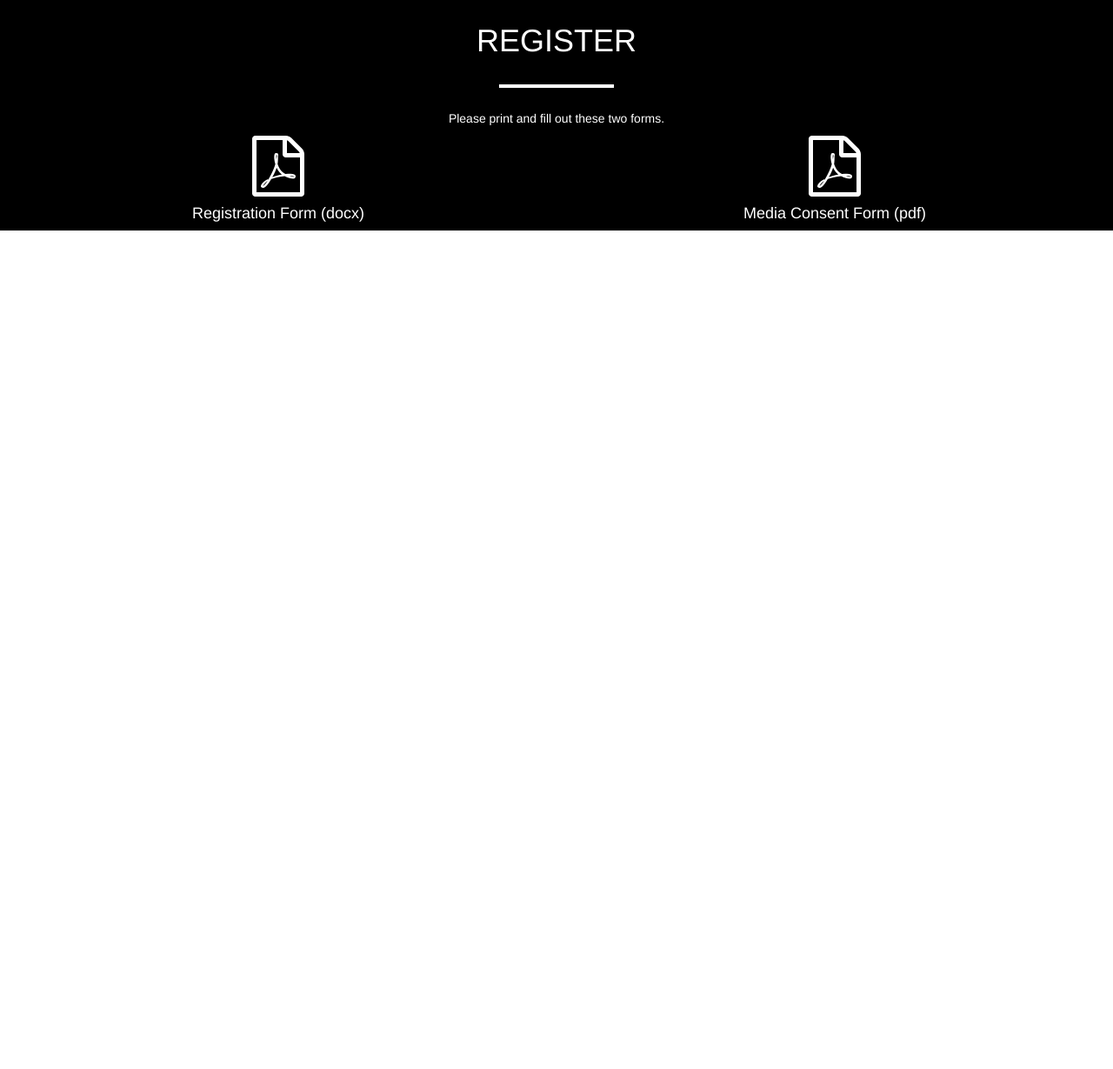
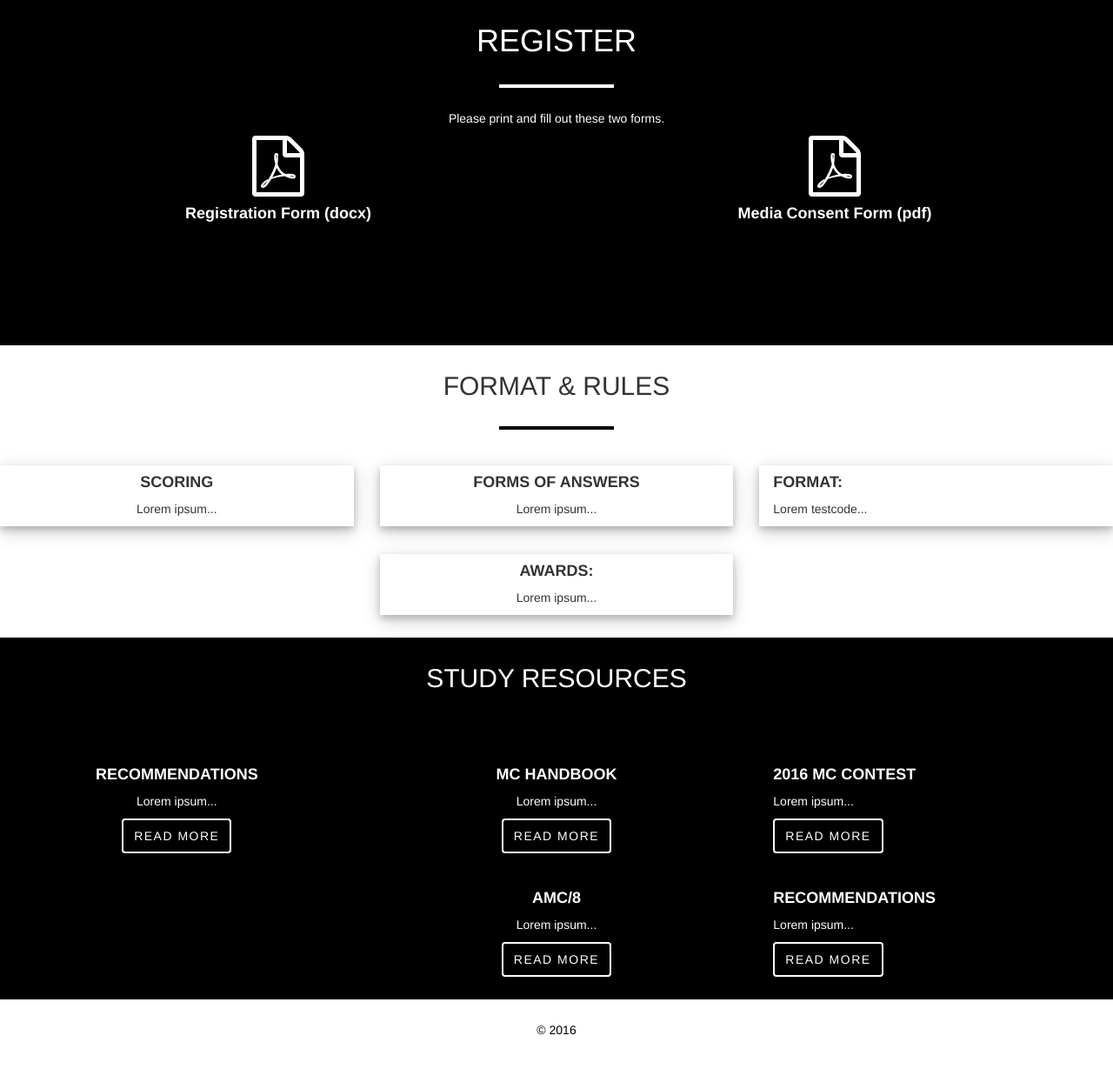
Before and after one commit to isaacaddis/sobaymath.tk, a plain HTML site: page index.html in a window 1280 px wide. Shown: the part 1190-2419 px from the top of the page at 87% size. Before the commit the page ends 1455 px from the top, so only its background shows below. Drawn offline with nearby package versions, Linux system fonts and the light colour scheme.

Commit message:
Major push

```diff
--- a/css/main.css
+++ b/css/main.css
@@ -132,6 +132,8 @@ h1,h2,h3,h4,h5,h6,a{
 	padding-top:10px;
 	background-color:black;
 	color:white;
+	padding-bottom:20px;
+	height:50vh;
 }
 #register hr{
 	border: 2px solid white;
@@ -177,3 +179,35 @@ a{
 	/*Removes uppercase/lowercase styling*/
 	text-transform:none;
 }
+#format-rules{
+	padding-bottom:10px;
+	padding-top:10px;
+	background-color:white;
+}
+/*
+	Special thanks to W3Schools for this card code
+*/
+.w3-panel{padding:0.01em 16px;margin-top:16px!important;margin-bottom:16px!important}
+.w3-card-4,.w3-hover-shadow:hover{box-shadow:0 4px 8px 0 rgba(0,0,0,0.2),0 6px 20px 0 rgba(0,0,0,0.19)!important}
+h4,h5{
+	font-weight:800;
+}
+#resources{
+	padding-top:10px;
+	padding-bottom:10px;
+	background:black;
+	color:white;
+}
+#footer{
+	background:white;
+	color:black;
+	height:10vh;
+}
+#footer a{
+	color:black;
+}
+.valign{
+	display: flex;
+	align-items: center;
+	justify-content: center;
+}
--- a/index.html
+++ b/index.html
@@ -1,7 +1,7 @@
 <!DOCTYPE html>
 <html>
     <head>
-        <title>Insert Title</title>
+        <title>South Bay Invitational MOCK MATHCOUNTS Competition</title>
         <meta charset="UTF-8" />
         <meta name="viewport" content="width=device-width, initial-scale=1.0">
         <meta name="description" content="South Bay Invitational MOCK MATHCOUNTS Competition." />
@@ -39,7 +39,7 @@
                     <hr>
                     <h1 class="text-center white-text">South Bay Invitational MOCK MATHCOUNTS Competition</h1>
                     <hr>
-                    <p class="text-center white-text" id = "text-description">Lorem ipsum dolor sit amet, consectetur adipiscing elit. Suspendisse vitae massa elit. </p>
+                    <p class="text-center white-text" id = "text-description">February 4, 2017.</p>
                     <a href="#register" class="btn" role="button" id = "#register-btn">Register</a>
                     <br><br><br><br><br>
                     <a href="#about" id = "special-btn" class="btn btn-circle">
@@ -100,6 +100,114 @@
         		</div>
         	</div>
         </div>
+        <div id="format-rules">
+            <h2 class="text-center">Format & Rules</h2>
+            <center><hr class="special-hr"></hr></center>
+                <div class="row">
+                    <div class="col-md-4">
+                        <div class="card">
+                            <center>
+                                <div class="w3-panel w3-card-4">
+                                    <h4>Scoring</h4>
+                                    <p>Lorem ipsum...</p>
+                                </div>
+                            </center>
+                        </div>
+                    </div>
+                    <div class="col-md-4">
+                        <div class="w3-panel w3-card-4">
+                            <center>
+                                <h4>Forms of Answers</h4>
+                                <p>Lorem ipsum...</p>
+                            </center>
+                        </div>
+
+                    </div>
+                    <div class="col-md-4">
+                        <div class="w3-panel w3-card-4">
+                            <h4>Format:</h4>
+                            <p>Lorem testcode...</p>
+                        </div>
+                    </div>
+                </div>
+                <div class="row">
+                    <div class="col-md-4"></div>
+                    <div class="col-md-4">
+                        <center>
+                            <div class="">
+                            <div class="w3-panel w3-card-4">
+                                <h4>Awards:</h4>
+                                <p>Lorem ipsum...</p>
+                            </div>
+                        </div>
+                        </center>
+                    </div>
+                    <div class="col-md-4"></div>
+
+                </div>
+        </div>
+        <div id="resources">
+            <h2 class="text-center">Study Resources</h2>
+            <center><hr class="special-hr"></hr></center>
+            <div class="row">
+                <div class="col-md-4">
+                    <div class="w3-panel w3-card-4">
+                        <center>
+                            <h4>Recommendations</h4>
+                            <p>Lorem ipsum...</p>
+                            <a class="btn" href = "">Read More</a>
+                        </center>
+                    </div>
+
+                </div>
+            <div class="col-md-4">
+                <div class="w3-panel w3-card-4">
+                    <center>
+                        <h4>MC Handbook</h4>
+                        <p>Lorem ipsum...</p>
+                        <a class="btn" href = "">Read More</a>
+                    </center>
+                </div>
+
+            </div>
+            <div class="col-md-4">
+                <div class="w3-panel w3-card-4">
+                    <h4>2016 MC Contest</h4>
+                    <p>Lorem ipsum...</p>
+                    <a class="btn" href = "">Read More</a>
+                </div>
+            </div>
+            <div class="col-md-4">
+            </div>
+            <div class="col-md-4">
+                <div class="">
+                    <center>
+                        <div class="w3-panel w3-card-4">
+                            <h4>AMC/8</h4>
+                            <p>Lorem ipsum...</p>
+                            <a class="btn" href = "">Read More</a>
+                        </div>
+                    </center>
+                </div>
+            </div>
+            <div class="col-md-4">
+                <div class="">
+<!--                     <center>
+ -->                        <div class="w3-panel w3-card-4">
+                            <h4>Recommendations</h4>
+                            <p>Lorem ipsum...</p>
+                            <a class="btn" href = "">Read More</a>
+                        </div>
+<!--                     </center>
+ -->                </div>
+            </div>
+            </div>
+        </div>
+        <div id="footer" class = "valign">
+            <div class="">
+                <p> &copy; 2016</p>
+            </div>
+        </div>
         <script type="text/javascript" src = "https://cdnjs.cloudflare.com/ajax/libs/jquery/3.1.1/jquery.min.js"></script>
         <script type="text/javascript" src = "js/main.js"></script>
         <script type="text/javascript" src = "https://maxcdn.bootstrapcdn.com/bootstrap/3.3.7/js/bootstrap.min.js"></script>
```
